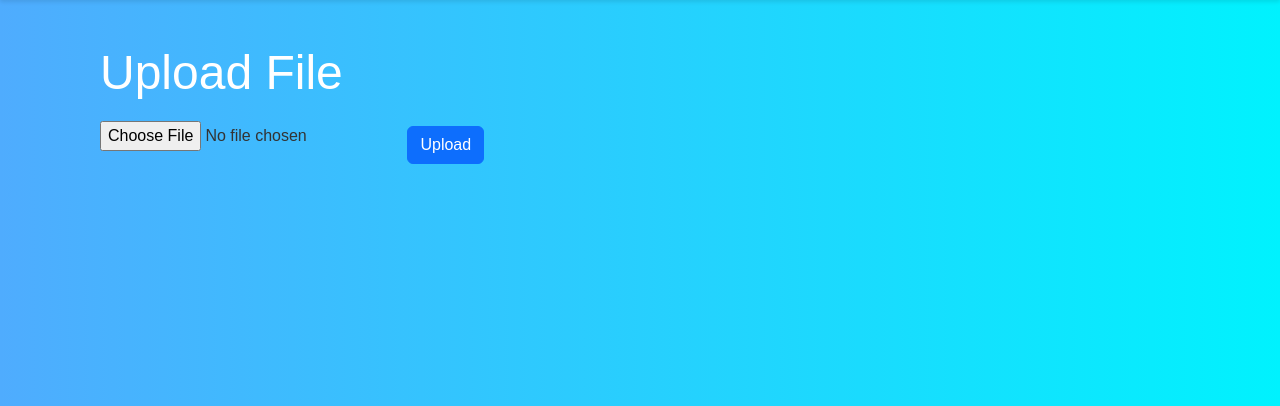
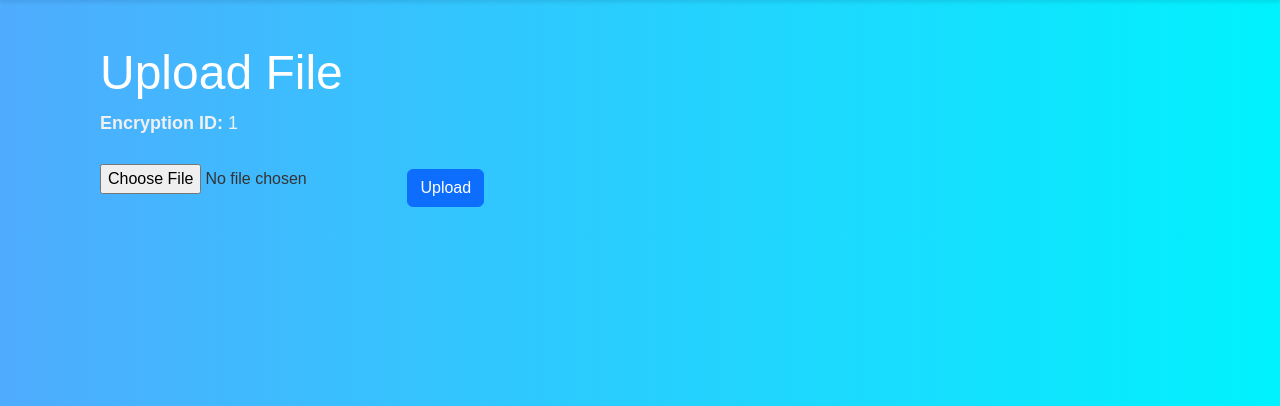
Before and after one commit to nooralamzeeshan/privydrop, a Django app: template app_django/templates/app/upload.html in a window 1280 px wide. Shown: the part 56-462 px from the top of the page. Run offline with Django 4.2, Linux system fonts and the light colour scheme; the template is opened without the code that fills it: most values are stand-ins (such as "Sample title", 1, 10 or a date in 2020).

Commit message:
Show encryption id after upload

```diff
--- a/app_django/templates/app/upload.html
+++ b/app_django/templates/app/upload.html
@@ -2,9 +2,15 @@
 
 {% block content %}
     <h1>Upload File</h1>
+
     {% if message %}
         <p><strong>{{ message }}</strong></p>
     {% endif %}
+
+    {% if encrypted_id %}
+        <p><strong>Encryption ID:</strong> {{ encrypted_id }}</p>
+    {% endif %}
+
     <form method="POST" enctype="multipart/form-data">
         {% csrf_token %}
         <input type="file" name="file" required>
```
